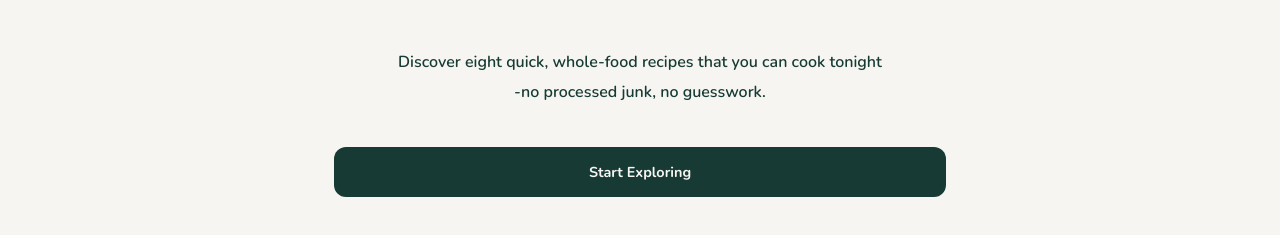
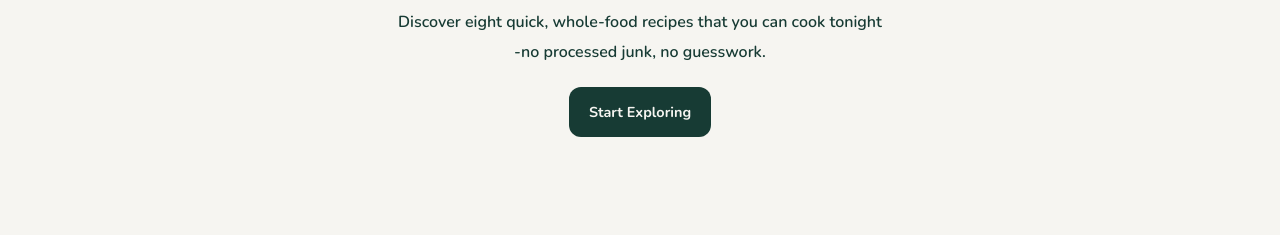
Before and after one commit to BuhleMtshali/software-engineering-mini-projects, a plain HTML site: page month-1-js-tools/Day-12-recipeFinder/index.html in a window 1280 px wide. Shown: the part 261-496 px from the top of the page. Drawn offline with nearby package versions, Linux system fonts and the light colour scheme; a web font is replaced by a local one.

Commit message:
updated the app

```diff
--- a/month-1-js-tools/Day-12-recipeFinder/app.css
+++ b/month-1-js-tools/Day-12-recipeFinder/app.css
@@ -98,10 +98,10 @@ main{
     padding: 20px 0;
 }
 
-main .hero{
-    display: flex;
-    flex-direction: column;
-    gap: 40px;
+.hero button.browse-btn{
+   display: flex;
+   justify-content: center;
+   margin-top: 20px;
 }
 
 main .hero .hero-heading{
@@ -116,3 +116,8 @@ main .hero .hero-para{
     font-size: 1rem;
     font-weight: 600;
 }
+
+.hero-btn{
+    display: flex;
+    justify-content: center;
+}
--- a/month-1-js-tools/Day-12-recipeFinder/index.html
+++ b/month-1-js-tools/Day-12-recipeFinder/index.html
@@ -35,7 +35,9 @@
             <div class="hero">
                 <h1 class="hero-heading">Healthy meal, zero fuss</h1>
                 <p class="hero-para">Discover eight quick, whole-food recipes that you can cook tonight<br>-no processed junk, no guesswork.</p>
+                <div class="hero-btn">
                 <button class="browse-btn">Start Exploring</button>
+                </div>
             </div>
         </main>
     </div>
```
